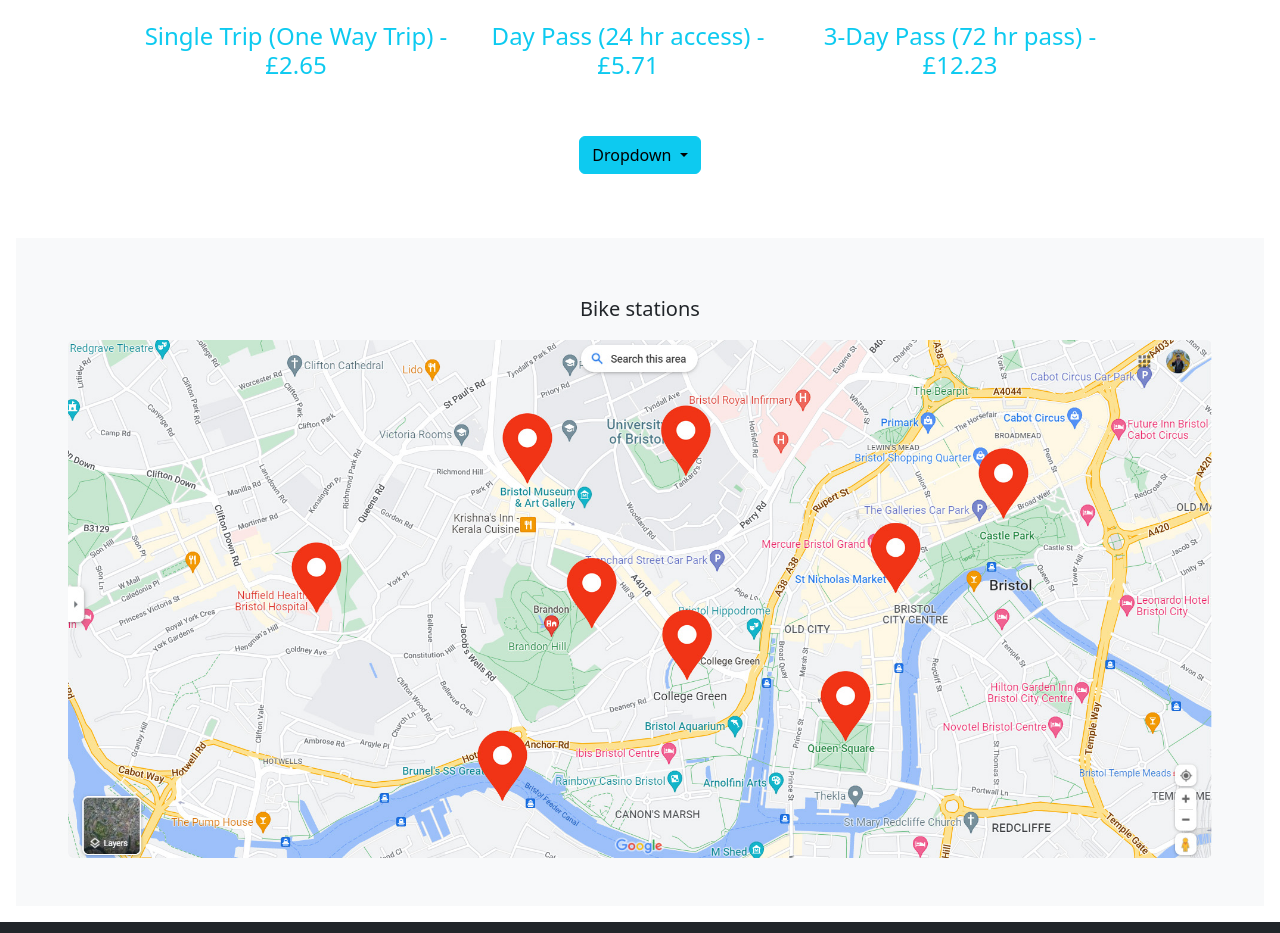
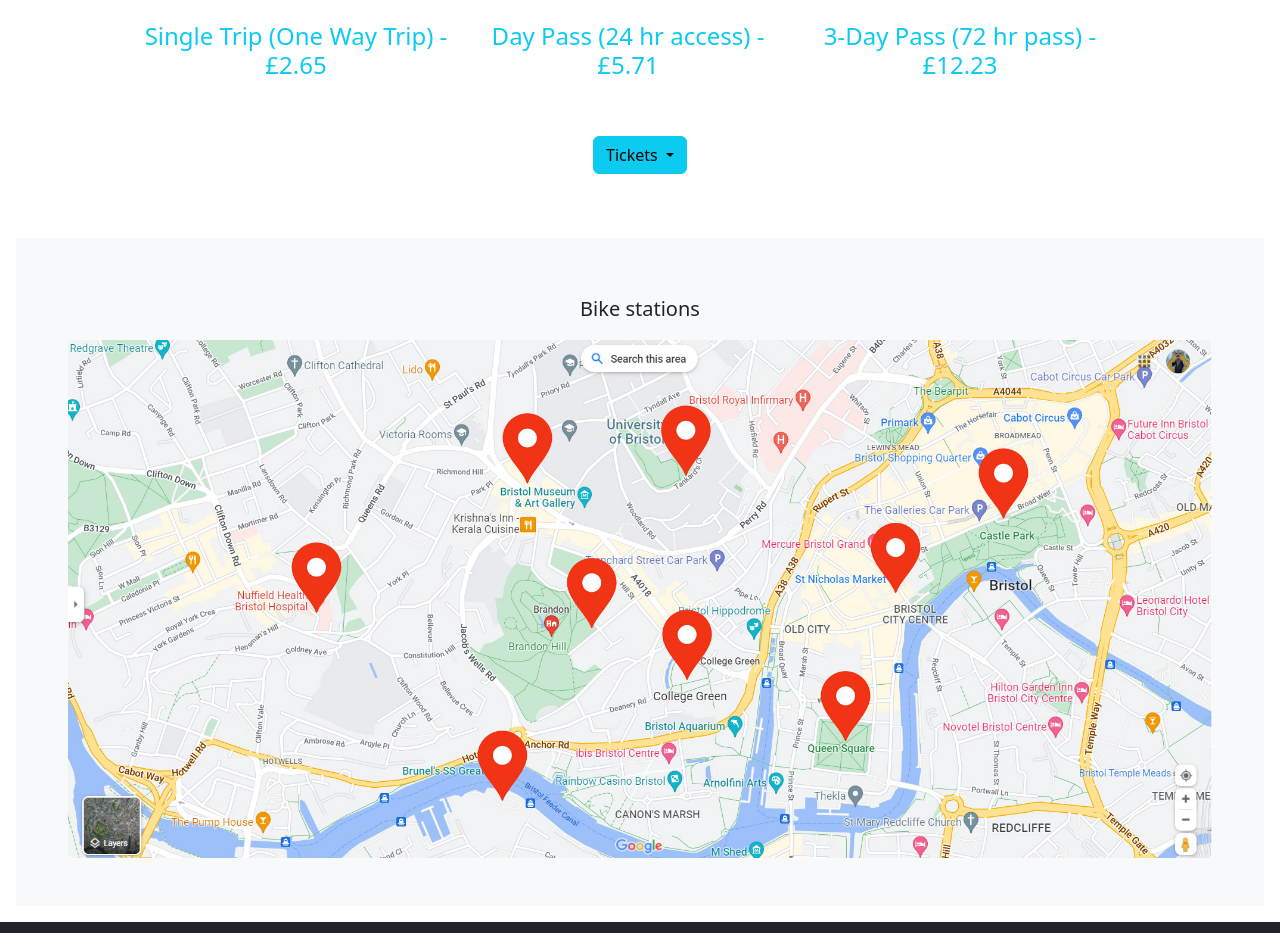
Before and after one commit to Cheamjy/bike, a plain HTML site: page Index.html in a window 1280 px wide. Shown: the part 1500-2433 px from the top of the page. Drawn offline with nearby package versions, Linux system fonts and the light colour scheme.

Commit message:
Update Index.html

```diff
--- a/Index.html
+++ b/Index.html
@@ -93,7 +93,7 @@
 
       <div class="dropdown pb-5">
         <button class="btn btn-info dropdown-toggle " type="button" id="dropdown" data-bs-toggle="dropdown" aria-expanded="false">
-          Dropdown
+          Tickets
         </button>
         <ul class="dropdown-menu" aria-labelledby="dropdown">
           <li><a class="dropdown-item" href="#">Single Trip</a></li>
```
